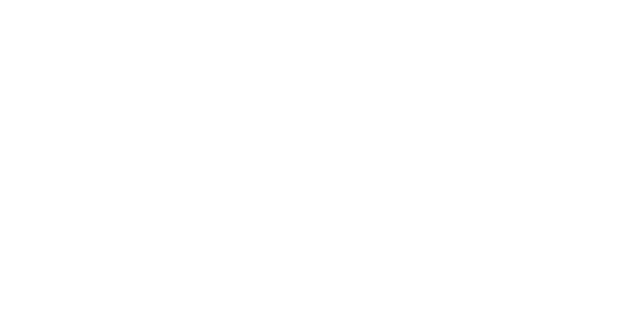
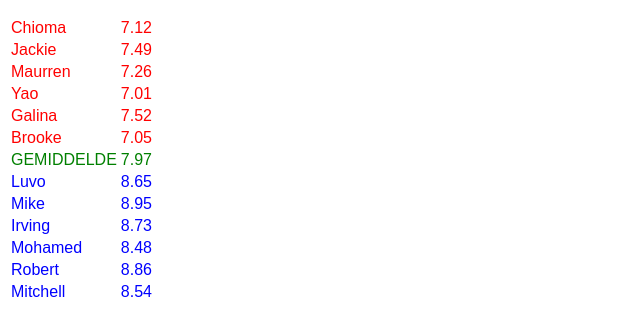
Before and after one commit to Skydragonsz/javascript-oefeningen, a plain HTML site: page oefening6/index.html in a window 1280 px wide. Shown: the whole page, without its empty margins (0-640 px from the left). Drawn offline with Linux system fonts and the light colour scheme.

Commit message:
Oefening 6

```diff
--- a/oefening6/css/default.css
+++ b/oefening6/css/default.css
@@ -92,7 +92,7 @@ dd {
     margin-bottom: 0.5em;
 }
 
-onderGemiddelde {
+.onderGemiddelde {
     color: red;
 }
 
--- /dev/null
+++ b/oefening6/extra/verspringen.json
@@ -0,0 +1,50 @@
+[
+    {
+        "naam": "Luvo",
+        "sprong": 8.65
+    },
+    {
+        "naam": "Chioma",
+        "sprong": 7.12
+    },
+    {
+        "naam": "Mike",
+        "sprong": 8.95
+    },
+    {
+        "naam": "Jackie",
+        "sprong": 7.49
+    },
+    {
+        "naam": "Irving",
+        "sprong": 8.73
+    },
+    {
+        "naam": "Maurren",
+        "sprong": 7.26
+    },
+    {
+        "naam": "Mohamed",
+        "sprong": 8.48
+    },
+    {
+        "naam": "Yao",
+        "sprong": 7.01
+    },
+    {
+        "naam": "Robert",
+        "sprong": 8.86
+    },
+    {
+        "naam": "Galina",
+        "sprong": 7.52
+    },
+    {
+        "naam": "Mitchell",
+        "sprong": 8.54
+    },
+    {
+        "naam": "Brooke",
+        "sprong": 7.05
+    }
+]
--- a/oefening6/index.html
+++ b/oefening6/index.html
@@ -9,7 +9,11 @@
 </head>
 
 <body>
-
+    <table>
+        <tbody>
+        </tbody>
+    </table>
+    <div id="nietGevonden" hidden class="fout">Niet gevonden.</div>
 </body>
 
 </html>
--- a/oefening6/js/script.js
+++ b/oefening6/js/script.js
@@ -0,0 +1,70 @@
+"use strict";
+
+getData("extra/verspringen.json",verwerkUitslagen,nietGevondenTonen, {mode: "no-cors"});
+
+async function getData(url, callback, failure, options) {
+    let response;
+
+    try{
+        if(options != null){
+            response = await fetch(url, options);
+        }else{
+            response = await fetch(url);
+        }
+
+        if (response.ok) {
+            let data =  await response.json();
+            callback(data);
+        }else{
+            failure();
+        }
+    }catch (error){
+        failure();
+        console.error("Something broke:", error);
+    }
+}
+
+function nietGevondenTonen(tonen = true){
+    if (tonen){
+        document.getElementById("nietGevonden").hidden = false;
+    }else{
+        document.getElementById("nietGevonden").hidden = true;
+    }
+}
+
+
+function verwerkUitslagen(uitslagen) {
+    if (uitslagen.length !== 0) {
+        const gemiddelde = berekenGemiddelde(uitslagen);
+        const tbody = document.querySelector("tbody");
+        for (const uitslag of uitslagen) {
+            if (uitslag.sprong < gemiddelde) {
+                voegUitslagToe(tbody, uitslag, "onderGemiddelde");
+            }
+        }
+        const tr = tbody.insertRow();
+        tr.classList.add("gemiddelde");
+        const tdNaam = tr.insertCell();
+        tdNaam.innerText = "GEMIDDELDE";
+        const tdSprong = tr.insertCell();
+        tdSprong.innerText = gemiddelde;
+        for (const uitslag of uitslagen) {
+            if (uitslag.sprong >= gemiddelde) {
+                voegUitslagToe(tbody, uitslag, "vanafGemiddelde");
+            }
+        }
+    }
+}
+
+function berekenGemiddelde(uitslagen) {
+    return Number((uitslagen.map(uitslag => uitslag.sprong).reduce((som, sprong) => som + sprong) / uitslagen.length).toFixed(2));
+}
+
+function voegUitslagToe(tbody, uitslag, cssClass) {
+    const tr = tbody.insertRow();
+    tr.classList.add(cssClass);
+    const tdNaam = tr.insertCell();
+    tdNaam.innerText = uitslag.naam;
+    const tdSprong = tr.insertCell();
+    tdSprong.innerText = uitslag.sprong;
+}
```
